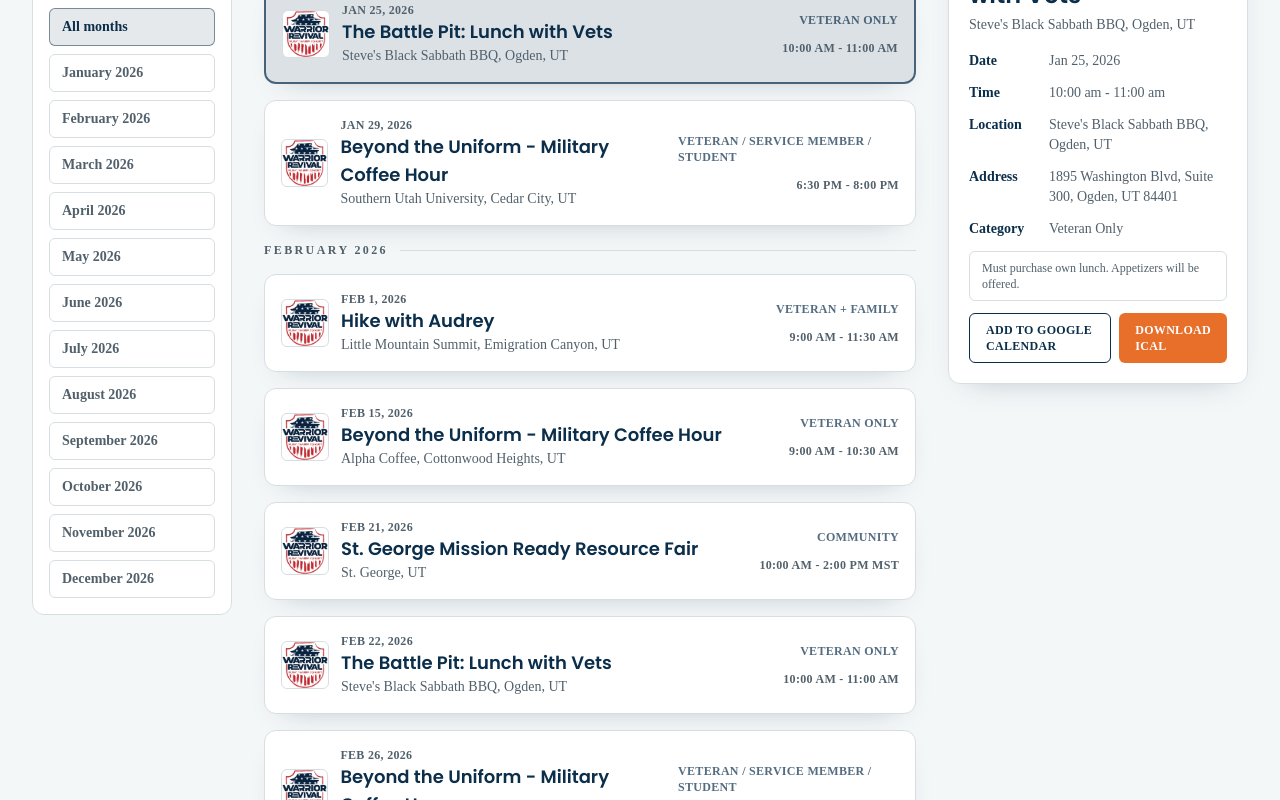
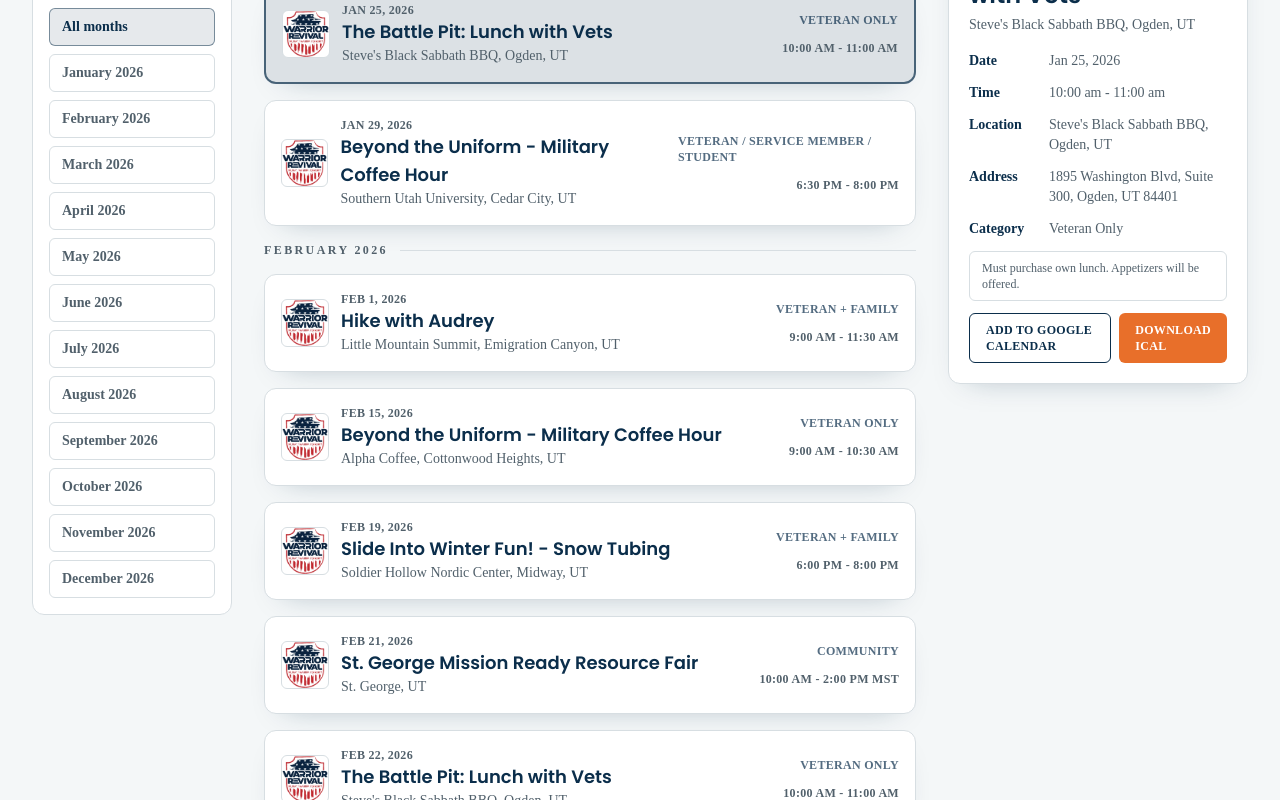
Before and after one commit to dulbrich/Warrior-Revival, a Next.js app: page /events in a window 1280 px wide. Shown: the part 583-1383 px from the top of the page. Built offline with nearby package versions, Linux system fonts and the light colour scheme.

Commit message:
Added tubing event.

```diff
--- a/src/data/events.ts
+++ b/src/data/events.ts
@@ -564,6 +564,18 @@
     register_link: ""
   },
   {
+    name: "Slide Into Winter Fun! - Snow Tubing",
+    dateIso: "2026-02-19",
+    dateLabel: "Feb 19, 2026",
+    timeLabel: "6:00 pm - 8:00 pm",
+    location: "Soldier Hollow Nordic Center, Midway, UT",
+    category: "Veteran + Family",
+    address: "2002 Soldier Hollow Lane, Midway, UT 84089",
+    contact: hikeContact,
+    notes: "Snow tubing winter activity. Pre-registration required via QR code.",
+    register_link: ""
+  },
+  {
     name: "St. George Mission Ready Resource Fair",
     dateIso: "2026-02-21",
     dateLabel: "Feb 21, 2026",
```
